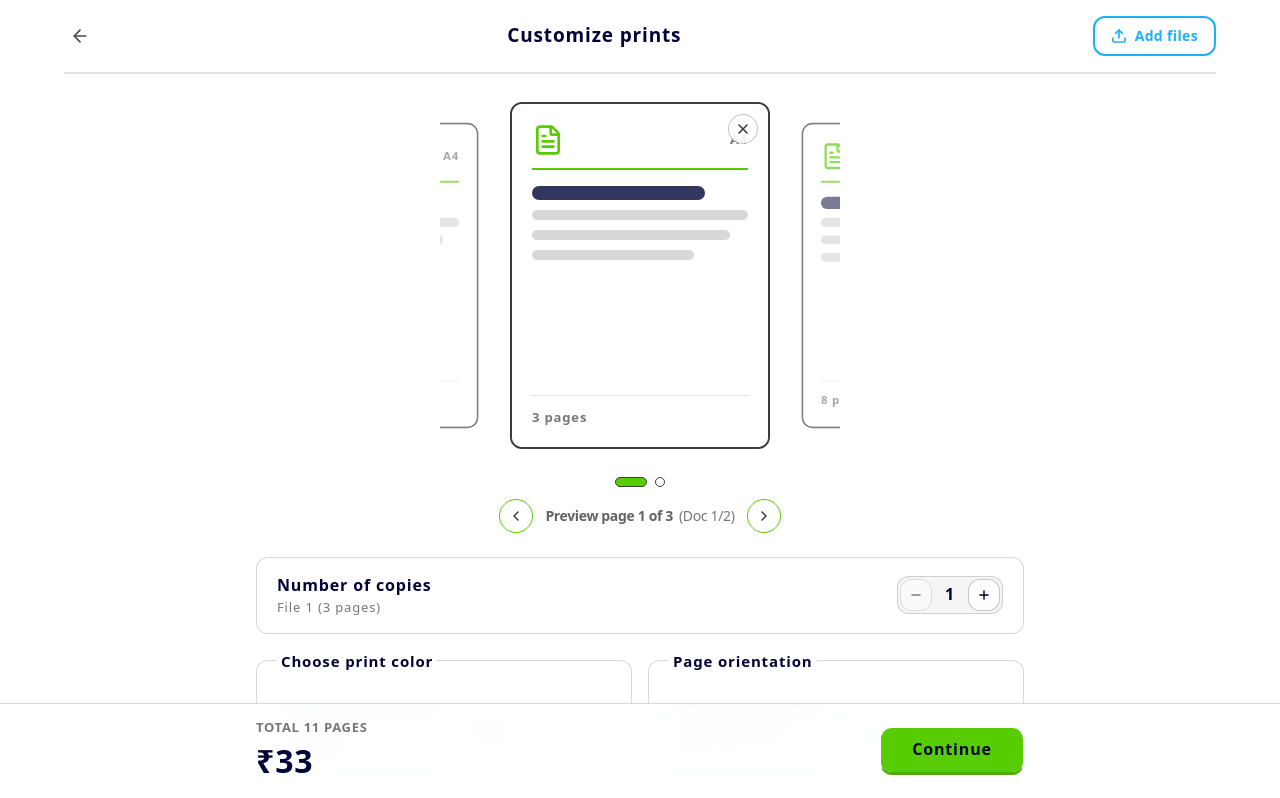
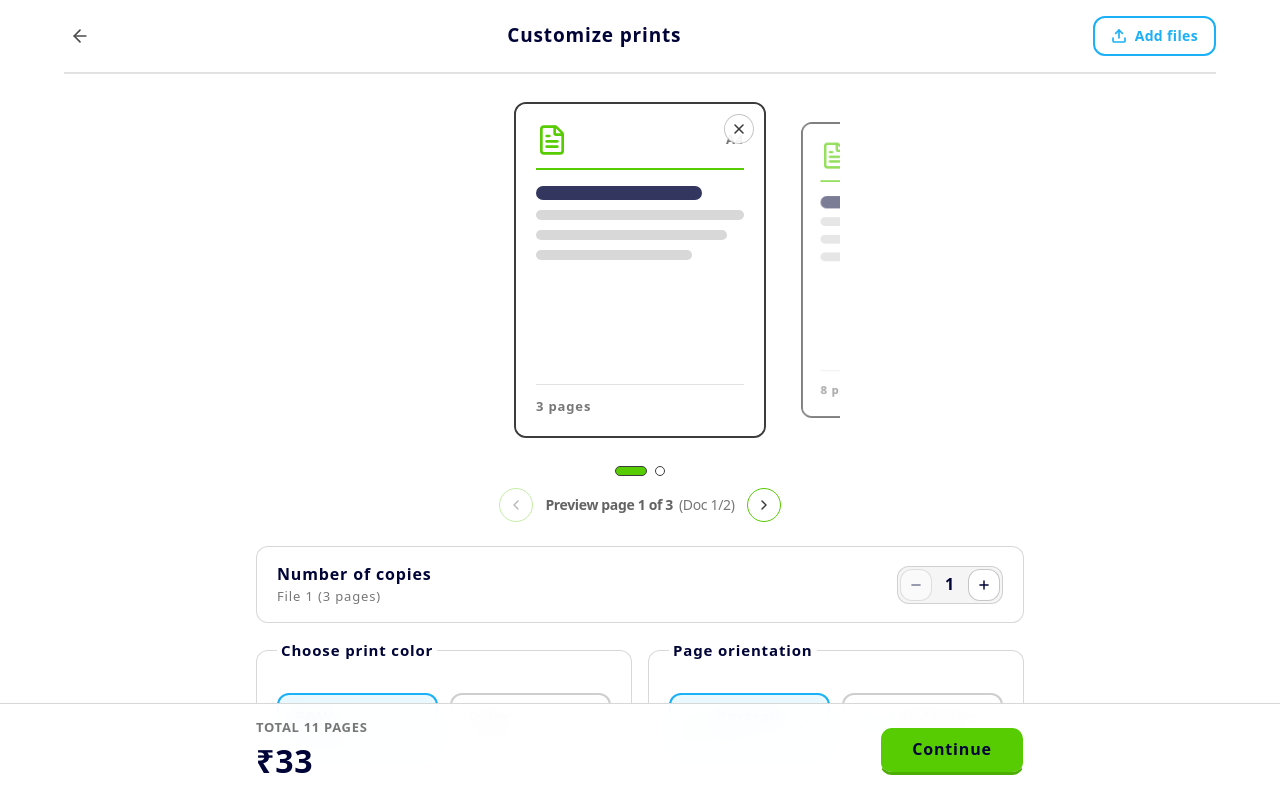
Before and after one commit to smarty-code/meetctrlp, a Next.js app in the folder apps/printUserWebapp/: page /customize in a window 1280 px wide. Shown: the top 798 px of the page. Built offline with nearby package versions, Linux system fonts and the light colour scheme.

Commit message:
chore: update pnpm-lock.yaml and package.json for embla-carousel-react integration; refactor DocumentSelector and PreviewCarousel components for improved functionality

```diff
--- a/apps/printUserWebapp/package.json
+++ b/apps/printUserWebapp/package.json
@@ -14,6 +14,7 @@
   "dependencies": {
     "@ctrlp/config": "workspace:*",
     "@ctrlp/ui": "workspace:*",
+    "embla-carousel-react": "^8.6.0",
     "lucide-react": "^1.45.0",
     "next": "16.3.4",
     "next-themes": "^0.4.6",
--- a/apps/printUserWebapp/src/components/customize/document-selector.tsx
+++ b/apps/printUserWebapp/src/components/customize/document-selector.tsx
@@ -1,3 +1,5 @@
+'use client';
+
 import React, { useRef } from 'react';
 import { customizeCopy } from '../../data/customize-repository';
 import { ConfigurableDocument } from '../../types/upload';
@@ -27,38 +29,26 @@ export function DocumentSelector({
 }: DocumentSelectorProps) {
   const carouselRef = useRef<PreviewCarouselHandle>(null);
   const document = documents.find((item) => item.id === selectedId) ?? documents[0];
-  const position = documents.findIndex((item) => item.id === document.id) + 1;
+  const position = document ? documents.findIndex((item) => item.id === document.id) + 1 : 0;
 
-  const handleSwipeLeft = () => {
-    if (previewPage < document.pageCount) {
-      onPreviewPage(previewPage + 1);
-    } else if (position < documents.length && onMove) {
-      onMove(1);
-    }
-  };
-
-  const handleSwipeRight = () => {
-    if (previewPage > 1) {
-      onPreviewPage(previewPage - 1);
-    } else if (position > 1 && onMove) {
-      onMove(-1);
-    }
-  };
+  if (!document) {
+    return null;
+  }
 
   const handlePaginationPrev = () => {
     if (carouselRef.current) {
       carouselRef.current.slideRight();
-    } else {
-      handleSwipeRight();
+      return;
     }
+    onMove?.(-1);
   };
 
   const handlePaginationNext = () => {
     if (carouselRef.current) {
       carouselRef.current.slideLeft();
-    } else {
-      handleSwipeLeft();
+      return;
     }
+    onMove?.(1);
   };
 
   return (
@@ -66,7 +56,6 @@ export function DocumentSelector({
       className="mx-auto flex w-full max-w-2xl flex-col items-center gap-4 py-4 sm:py-6"
       aria-label={customizeCopy.preview}
     >
-      {/* Smooth Animated Carousel with Non-blurred Side Peeks & Gesture Tracking */}
       <PreviewCarousel
         ref={carouselRef}
         documents={documents}
@@ -76,14 +65,10 @@ export function DocumentSelector({
           onSelect(id);
           onPreviewPage(1);
         }}
-        onPreviewPage={onPreviewPage}
-        onSwipeLeft={handleSwipeLeft}
-        onSwipeRight={handleSwipeRight}
         onRemove={onRemove}
         onPageCountDetected={onPageCountDetected}
       />
 
-      {/* Pagination Controls matching repository styling (Pill/Dots & Circular Green Buttons) */}
       <PreviewPagination
         currentPage={previewPage}
         totalPages={document.pageCount}
--- a/apps/printUserWebapp/src/components/customize/preview-carousel.tsx
+++ b/apps/printUserWebapp/src/components/customize/preview-carousel.tsx
@@ -1,8 +1,19 @@
 'use client';
 
-import React, { useRef, useState, useCallback, useImperativeHandle, forwardRef } from 'react';
+import React, {
+  forwardRef,
+  useCallback,
+  useEffect,
+  useImperativeHandle,
+  useLayoutEffect,
+  useMemo,
+  useRef,
+} from 'react';
+import useEmblaCarousel, { type UseEmblaCarouselType } from 'embla-carousel-react';
 import { ConfigurableDocument } from '../../types/upload';
 import { DocumentPreview } from './document-preview';
+
+type EmblaCarouselApi = NonNullable<UseEmblaCarouselType[1]>;
 
 export interface PreviewCarouselHandle {
   slideLeft: () => void;
@@ -14,264 +25,183 @@ interface PreviewCarouselProps {
   selectedId: string;
   previewPage: number;
   onSelectDocument: (id: string) => void;
-  onPreviewPage: (page: number) => void;
-  onSwipeLeft: () => void;
-  onSwipeRight: () => void;
   onRemove?: () => void;
   onPageCountDetected?: (docId: string, count: number) => void;
 }
 
+const SELECTED_SCALE = 1;
+const PEEK_SCALE = 0.88;
+const SELECTED_OPACITY = 1;
+const PEEK_OPACITY = 0.65;
+
+function clamp(value: number, min: number, max: number) {
+  return Math.min(max, Math.max(min, value));
+}
+
 export const PreviewCarousel = forwardRef<PreviewCarouselHandle, PreviewCarouselProps>(
   function PreviewCarousel(
-    {
-      documents,
-      selectedId,
-      previewPage,
-      onSelectDocument,
-      onPreviewPage,
-      onSwipeLeft,
-      onSwipeRight,
-      onRemove,
-      onPageCountDetected,
-    },
+    { documents, selectedId, previewPage, onSelectDocument, onRemove, onPageCountDetected },
     ref
   ) {
-    const activeDoc = documents.find((item) => item.id === selectedId) ?? documents[0];
-    const currentIndex = documents.findIndex((item) => item.id === activeDoc.id);
+    const selectedIndex = Math.max(
+      0,
+      documents.findIndex((item) => item.id === selectedId)
+    );
+    const startIndexRef = useRef(selectedIndex);
+    const documentsRef = useRef(documents);
+    const selectedIdRef = useRef(selectedId);
+    const onSelectDocumentRef = useRef(onSelectDocument);
+    const tweenNodesRef = useRef<Array<HTMLDivElement | null>>([]);
+    const dragMovedRef = useRef(false);
+    const pointerDownRef = useRef(false);
 
-    // Track drag offset and transition states
-    const [dragX, setDragX] = useState(0);
-    const [isDragging, setIsDragging] = useState(false);
-    const [isTransitioning, setIsTransitioning] = useState(false);
+    documentsRef.current = documents;
+    selectedIdRef.current = selectedId;
+    onSelectDocumentRef.current = onSelectDocument;
 
-    // Refs to track gestures without stale closures
-    const startXRef = useRef<number | null>(null);
-    const startYRef = useRef<number | null>(null);
-    const startTimeRef = useRef<number>(0);
-    const axisLockedRef = useRef<'x' | 'y' | null>(null);
-    const wheelLockRef = useRef(false);
-
-    // Determine side peek documents (only when documents > 1)
-    const hasMultipleDocs = documents.length > 1;
-    const prevIndex = hasMultipleDocs
-      ? (currentIndex - 1 + documents.length) % documents.length
-      : -1;
-    const nextIndex = hasMultipleDocs ? (currentIndex + 1) % documents.length : -1;
-
-    const prevDoc = prevIndex >= 0 ? documents[prevIndex] : null;
-    const nextDoc = nextIndex >= 0 ? documents[nextIndex] : null;
-
-    // Trigger smooth animated transition in a given direction
-    const triggerSlide = useCallback(
-      (direction: 'left' | 'right', callback: () => void) => {
-        if (isTransitioning) return;
-        setIsTransitioning(true);
-        setIsDragging(false);
-
-        // Slide distance: 160px gives a punchy, smooth card transition
-        const targetOffset = direction === 'left' ? -160 : 160;
-        setDragX(targetOffset);
-
-        setTimeout(() => {
-          callback();
-          // Reset drag position instantly with transition disabled briefly
-          setDragX(0);
-          setTimeout(() => {
-            setIsTransitioning(false);
-          }, 50);
-        }, 220);
-      },
-      [isTransitioning]
+    const emblaOptions = useMemo(
+      () => ({
+        align: 'center' as const,
+        loop: false,
+        containScroll: false as const,
+        duration: 22,
+        skipSnaps: false,
+        startIndex: startIndexRef.current,
+      }),
+      []
     );
 
-    // Expose slide methods to parent (e.g. for pagination buttons)
+    const [emblaRef, emblaApi] = useEmblaCarousel(emblaOptions);
+
+    const tweenSlides = useCallback((api: EmblaCarouselApi) => {
+      const snaps = api.scrollSnapList();
+      const progress = api.scrollProgress();
+      const spacing = snaps.length > 1 ? Math.abs(snaps[1] - snaps[0]) : 1;
+
+      snaps.forEach((snap, index) => {
+        const node = tweenNodesRef.current[index];
+        if (!node) return;
+
+        const distance = Math.abs(snap - progress);
+        const t = spacing === 0 ? 0 : clamp(distance / spacing, 0, 1);
+        const scale = SELECTED_SCALE - t * (SELECTED_SCALE - PEEK_SCALE);
+        const opacity = SELECTED_OPACITY - t * (SELECTED_OPACITY - PEEK_OPACITY);
+
+        node.style.transform = `scale(${scale})`;
+        node.style.opacity = String(opacity);
+      });
+    }, []);
+
+    const handleSelect = useCallback((api: EmblaCarouselApi) => {
+      const index = api.selectedScrollSnap();
+      const id = documentsRef.current[index]?.id;
+      if (id && id !== selectedIdRef.current) {
+        onSelectDocumentRef.current(id);
+      }
+    }, []);
+
+    useLayoutEffect(() => {
+      if (!emblaApi) return;
+
+      tweenSlides(emblaApi);
+      const onPointerDown = () => {
+        pointerDownRef.current = true;
+        dragMovedRef.current = false;
+      };
+      const onPointerUp = () => {
+        pointerDownRef.current = false;
+      };
+      const onScroll = (api: EmblaCarouselApi) => {
+        if (pointerDownRef.current) {
+          dragMovedRef.current = true;
+        }
+        tweenSlides(api);
+      };
+
+      emblaApi.on('pointerDown', onPointerDown);
+      emblaApi.on('pointerUp', onPointerUp);
+      emblaApi.on('scroll', onScroll);
+      emblaApi.on('slideFocus', tweenSlides);
+      emblaApi.on('reInit', tweenSlides);
+      emblaApi.on('select', handleSelect);
+
+      return () => {
+        emblaApi.off('pointerDown', onPointerDown);
+        emblaApi.off('pointerUp', onPointerUp);
+        emblaApi.off('scroll', onScroll);
+        emblaApi.off('slideFocus', tweenSlides);
+        emblaApi.off('reInit', tweenSlides);
+        emblaApi.off('select', handleSelect);
+      };
+    }, [emblaApi, tweenSlides, handleSelect]);
+
+    useEffect(() => {
+      if (!emblaApi) return;
+      const slideCount = emblaApi.slideNodes().length;
+      if (selectedIndex < 0 || selectedIndex >= slideCount) return;
+      if (emblaApi.selectedScrollSnap() === selectedIndex) return;
+      emblaApi.scrollTo(selectedIndex);
+    }, [emblaApi, selectedIndex]);
+
     useImperativeHandle(
       ref,
       () => ({
-        slideLeft: () => triggerSlide('left', onSwipeLeft),
-        slideRight: () => triggerSlide('right', onSwipeRight),
+        slideLeft: () => {
+          emblaApi?.scrollNext();
+        },
+        slideRight: () => {
+          emblaApi?.scrollPrev();
+        },
       }),
-      [triggerSlide, onSwipeLeft, onSwipeRight]
+      [emblaApi]
     );
 
-    // Click handler for side peek cards
-    const handleSelectPrev = () => {
-      if (!prevDoc || isTransitioning) return;
-      triggerSlide('right', () => {
-        onSelectDocument(prevDoc.id);
-        onPreviewPage(1);
-      });
-    };
-
-    const handleSelectNext = () => {
-      if (!nextDoc || isTransitioning) return;
-      triggerSlide('left', () => {
-        onSelectDocument(nextDoc.id);
-        onPreviewPage(1);
-      });
-    };
-
-    // 1. Pointer Down (Touch / Mouse)
-    const handlePointerDown = (e: React.PointerEvent) => {
-      if (isTransitioning) return;
-      // Only handle primary button for mouse
-      if (e.pointerType === 'mouse' && e.button !== 0) return;
-
-      startXRef.current = e.clientX;
-      startYRef.current = e.clientY;
-      startTimeRef.current = Date.now();
-      axisLockedRef.current = null;
-      setIsDragging(true);
-    };
-
-    // 2. Pointer Move
-    const handlePointerMove = (e: React.PointerEvent) => {
-      if (!isDragging || startXRef.current === null || startYRef.current === null) return;
-
-      const deltaX = e.clientX - startXRef.current;
-      const deltaY = e.clientY - startYRef.current;
-
-      // Detect axis lock to preserve natural vertical page scrolling on mobile
-      if (!axisLockedRef.current) {
-        if (Math.abs(deltaY) > Math.abs(deltaX) && Math.abs(deltaY) > 8) {
-          axisLockedRef.current = 'y';
-          setIsDragging(false);
-          setDragX(0);
-          return;
+    if (documents.length === 0) {
+      return null;
     }
-        if (Math.abs(deltaX) > 8) {
-          axisLockedRef.current = 'x';
-        }
-      }
-
-      if (axisLockedRef.current === 'x') {
-        // Apply slight resistance when dragging beyond single-document boundaries
-        let offset = deltaX;
-        if (!hasMultipleDocs && activeDoc.pageCount <= 1) {
-          offset = deltaX * 0.3; // Rubber-band effect
-        }
-        setDragX(offset);
-      }
-    };
-
-    // 3. Pointer Up / End
-    const handlePointerEnd = (e: React.PointerEvent) => {
-      if (!isDragging || startXRef.current === null) {
-        setIsDragging(false);
-        setDragX(0);
-        return;
-      }
-
-      const endX = e.clientX;
-      const deltaX = endX - startXRef.current;
-      const duration = Date.now() - startTimeRef.current;
-      const velocity = deltaX / Math.max(duration, 1);
-
-      startXRef.current = null;
-      startYRef.current = null;
-      setIsDragging(false);
-
-      // Check if swipe condition met (distance threshold or flick velocity)
-      const isSwipeLeft = deltaX < -40 || (velocity < -0.35 && deltaX < -15);
-      const isSwipeRight = deltaX > 40 || (velocity > 0.35 && deltaX > 15);
-
-      if (isSwipeLeft) {
-        triggerSlide('left', onSwipeLeft);
-      } else if (isSwipeRight) {
-        triggerSlide('right', onSwipeRight);
-      } else {
-        // Smoothly spring back to center
-        setDragX(0);
-      }
-    };
-
-    // 4. Trackpad / Wheel Horizontal Scroll
-    const handleWheel = (e: React.WheelEvent) => {
-      if (Math.abs(e.deltaX) > 30 && !wheelLockRef.current && !isTransitioning) {
-        wheelLockRef.current = true;
-        if (e.deltaX > 0) {
-          triggerSlide('left', onSwipeLeft);
-        } else {
-          triggerSlide('right', onSwipeRight);
-        }
-        setTimeout(() => {
-          wheelLockRef.current = false;
-        }, 400);
-      }
-    };
 
     return (
       <div
-        className="relative w-full max-w-[360px] sm:max-w-[400px] overflow-hidden mx-auto py-1 select-none touch-pan-y"
-        onPointerDown={handlePointerDown}
-        onPointerMove={handlePointerMove}
-        onPointerUp={handlePointerEnd}
-        onPointerCancel={handlePointerEnd}
-        onWheel={handleWheel}
+        className="relative mx-auto w-full max-w-[360px] py-1 select-none sm:max-w-[400px]"
         role="region"
         aria-label="Document preview carousel"
       >
-        {/* Animated Carousel Track */}
+        <div ref={emblaRef} className="cursor-grab overflow-hidden active:cursor-grabbing">
+          <div className="flex touch-pan-y">
+            {documents.map((doc, index) => {
+              const isSelected = doc.id === selectedId;
+
+              return (
                 <div
-          className="flex items-center justify-center will-change-transform cursor-grab active:cursor-grabbing"
-          style={{
-            transform: `translateX(${dragX}px)`,
-            transition:
-              isDragging || isTransitioning
-                ? isDragging
-                  ? 'none'
-                  : 'transform 220ms cubic-bezier(0.2, 0, 0, 1)'
-                : 'transform 260ms cubic-bezier(0.2, 0, 0, 1)',
+                  key={doc.id}
+                  className="min-w-0 shrink-0 grow-0 basis-[68%] px-2 sm:px-2.5"
+                  onClick={() => {
+                    if (isSelected || dragMovedRef.current || !emblaApi) return;
+                    emblaApi.scrollTo(index);
                   }}
                 >
-          {/* Left Side Peek Card (Shown only when multiple documents exist) */}
-          {prevDoc && (
                   <div
-              onClick={(e) => {
-                e.stopPropagation();
-                handleSelectPrev();
+                    ref={(node) => {
+                      tweenNodesRef.current[index] = node;
                     }}
-              className="shrink-0 w-[240px] sm:w-[260px] mr-3 sm:mr-4 scale-[0.88] opacity-65 hover:opacity-90 active:scale-[0.85] transition-all duration-200 cursor-pointer pointer-events-auto"
-              aria-label={`Switch to previous document: ${prevDoc.name}`}
-              title={`Switch to: ${prevDoc.name}`}
+                    className="origin-center will-change-transform"
                   >
                     <DocumentPreview
-                document={prevDoc}
-                previewPage={1}
-                className="w-full pointer-events-none"
+                      document={doc}
+                      previewPage={isSelected ? previewPage : 1}
+                      onRemove={isSelected ? onRemove : undefined}
+                      onPageCountDetected={
+                        isSelected
+                          ? (count) => onPageCountDetected?.(doc.id, count)
+                          : undefined
+                      }
+                      className={`w-full ${isSelected ? '' : 'pointer-events-none'}`}
                     />
                   </div>
-          )}
-
-          {/* Center Active Document Card */}
-          <div className="shrink-0 w-[240px] sm:w-[260px] z-20">
-            <DocumentPreview
-              document={activeDoc}
-              previewPage={previewPage}
-              onRemove={onRemove}
-              onPageCountDetected={(count) => onPageCountDetected?.(activeDoc.id, count)}
-              className="w-full"
-            />
                 </div>
-
-          {/* Right Side Peek Card (Shown only when multiple documents exist) */}
-          {nextDoc && (
-            <div
-              onClick={(e) => {
-                e.stopPropagation();
-                handleSelectNext();
-              }}
-              className="shrink-0 w-[240px] sm:w-[260px] ml-3 sm:ml-4 scale-[0.88] opacity-65 hover:opacity-90 active:scale-[0.85] transition-all duration-200 cursor-pointer pointer-events-auto"
-              aria-label={`Switch to next document: ${nextDoc.name}`}
-              title={`Switch to: ${nextDoc.name}`}
-            >
-              <DocumentPreview
-                document={nextDoc}
-                previewPage={1}
-                className="w-full pointer-events-none"
-              />
+              );
+            })}
           </div>
-          )}
         </div>
       </div>
     );
--- a/apps/printUserWebapp/src/components/customize/preview-pagination.tsx
+++ b/apps/printUserWebapp/src/components/customize/preview-pagination.tsx
@@ -31,8 +31,8 @@ export function PreviewPagination({
   const isMultipleDocs = documentCount > 1;
   const isMultiplePages = totalPages > 1;
 
-  const canGoPrev = currentPage > 1 || (isMultipleDocs && documentIndex > 1) || isMultipleDocs;
-  const canGoNext = currentPage < totalPages || (isMultipleDocs && documentIndex < documentCount) || isMultipleDocs;
+  const canGoPrev = currentPage > 1 || documentIndex > 1;
+  const canGoNext = currentPage < totalPages || documentIndex < documentCount;
 
   const handlePrev = () => {
     if (currentPage > 1) {
```
Also changed, not shown: 1 other file (tests, documents, lock files or other folders). Lines whose indentation alone changed are shown as unchanged.
